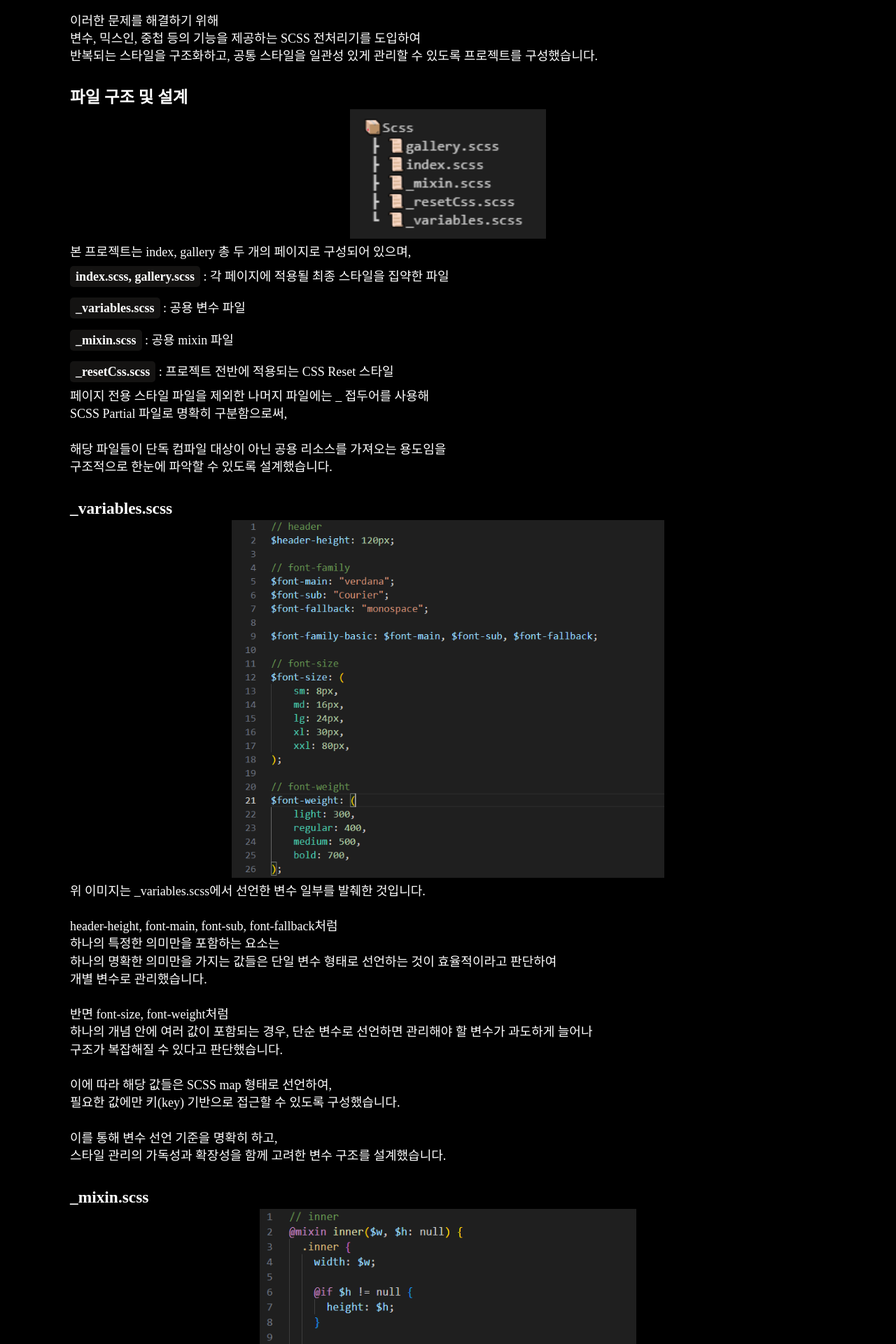
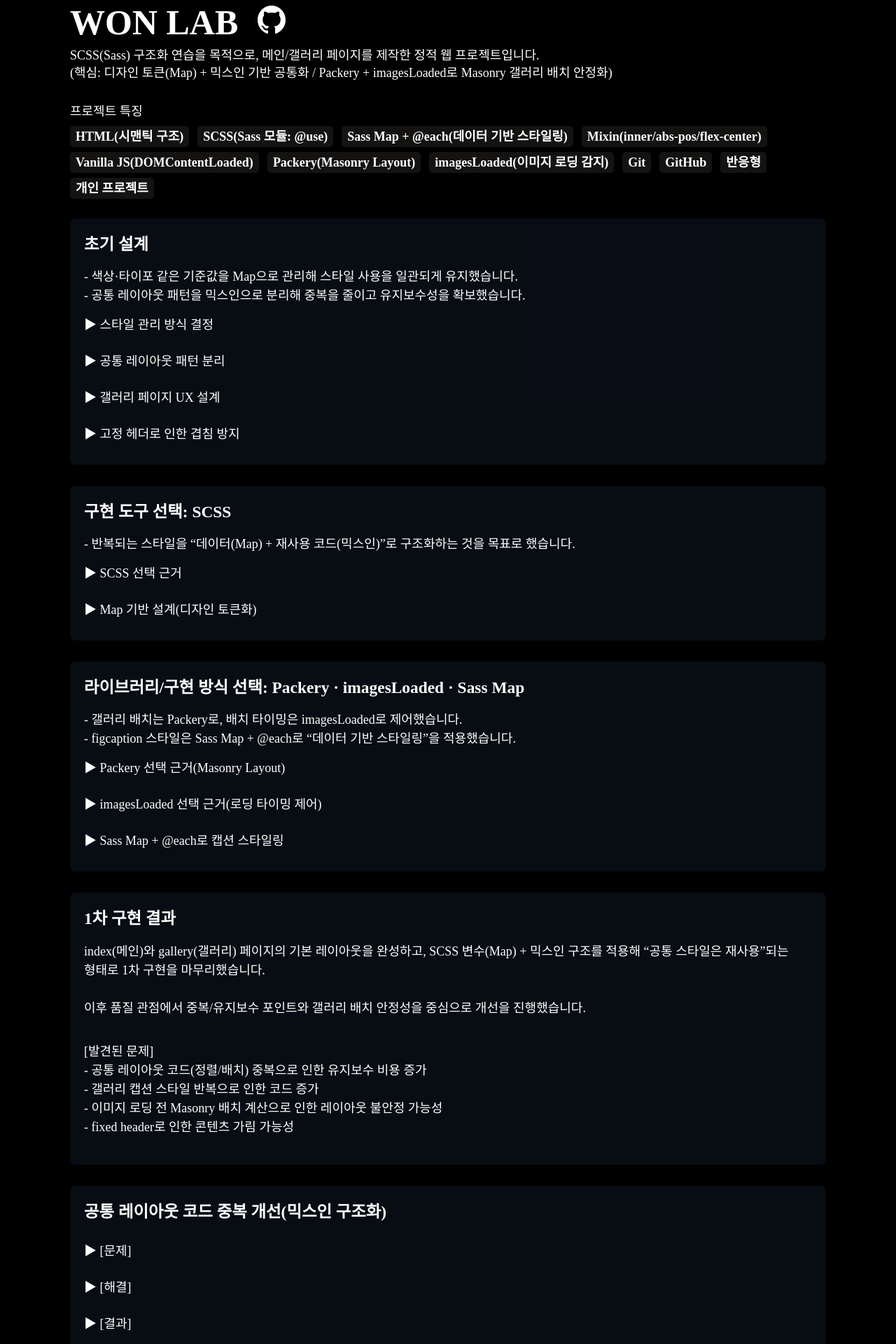
Before and after one commit to teakyungg/Frontend-Portfolio, a Next.js app: page /Project/WonLab in a window 1280 px wide. Shown: the part 700-2620 px from the top of the page at 70% size. Built offline with nearby package versions, Linux system fonts and the light colour scheme; a web font is replaced by a local one.

Commit message:
refactor/WonLab Full refactoring, added reactivity

```diff
--- a/src/app/Project/(Page)/WonLab/page.tsx
+++ b/src/app/Project/(Page)/WonLab/page.tsx
@@ -1,143 +1,270 @@
-import { Highlight } from "@/component/Highlight/Highlight";
 import style from "../page.module.css";
-import Image from "next/image";
+import { ProjectPreviewCard } from "../../Component/ProjectPreviewCard/ProjectPreviewCard";
+import { ProjectCard } from "../../Component/ProjectCard/ProjectCard";
+import { ProjectSkill } from "../../Component/ProjectSkill/ProjectSkill";
+import { ProjectDescCard } from "../../Component/ProjectDesc/ProjectDescCard";
 
 export default function WonLab() {
-  const skillData = ["SCSS", "Git", "GitHub", "개인 프로젝트"];
-  const skillItem = skillData.map((skill) => (
-    <li key={skill}>
-      <Highlight>{skill}</Highlight>
-    </li>
-  ));
+  // 제작 기술
+  const skillData = [
+    "HTML(시맨틱 구조)",
+    "SCSS(Sass 모듈: @use)",
+    "Sass Map + @each(데이터 기반 스타일링)",
+    "Mixin(inner/abs-pos/flex-center)",
+    "Vanilla JS(DOMContentLoaded)",
+    "Packery(Masonry Layout)",
+    "imagesLoaded(이미지 로딩 감지)",
+    "Git",
+    "GitHub",
+    "반응형",
+    "개인 프로젝트",
+  ];
 
-  const fileStrData = [
-    { title: "index.scss, gallery.scss", text: "각 페이지에 적용될 최종 스타일을 집약한 파일" },
-    { title: "_variables.scss", text: "공용 변수 파일" },
-    { title: "_mixin.scss", text: "공용 mixin 파일" },
-    { title: "_resetCss.scss", text: "프로젝트 전반에 적용되는 CSS Reset 스타일" },
+  // 초기 설계
+  const basicDesignData = [
+    {
+      title: `스타일 관리 방식 결정`,
+      content: `페이지가 커질수록 색상/폰트/크기 같은 “디자인 기준값”이 흩어지면 유지보수가 어려워진다고 판단했습니다. 그래서 색상·폰트 크기·굵기 등을 SCSS 변수/Map으로 먼저 정의하고, 필요한 곳에서 map-get으로 꺼내 쓰는 방식으로 설계했습니다.`,
+    },
+    {
+      title: `공통 레이아웃 패턴 분리`,
+      content: `header/footer/recent-news처럼 “가운데 정렬(inner)”이나 “absolute 배치”, “flex 정렬”이 반복되는 구조였습니다. 반복 코드를 그대로 복사하지 않기 위해 inner/abs-pos/flex-center 믹스인을 먼저 만들고, 각 섹션에서는 믹스인을 호출하는 방식으로 구현 방향을 잡았습니다.`,
+    },
+    {
+      title: `갤러리 페이지 UX 설계`,
+      content: `갤러리는 이미지 크기가 제각각인 구조라 단순 grid만으로는 원하는 배치(벽돌형 배치)를 만들기 어렵다고 판단했습니다. 따라서 Masonry Layout 라이브러리(Packery)를 사용하되, “이미지가 다 로드된 뒤에” 배치를 계산해야 화면이 안정적이라고 보고 로딩 타이밍 제어까지 포함해 설계했습니다.`,
+    },
+    {
+      title: `고정 헤더로 인한 겹침 방지`,
+      content: `header를 fixed로 두면 콘텐츠가 헤더 아래로 숨을 수 있기 때문에, header 높이를 변수로 관리하고(예: header-height), hero/gallery 영역에 padding-top으로 동일한 값을 적용하는 구조로 설계했습니다.`,
+    },
   ];
-  const fileStrItem = fileStrData.map((value) => (
-    <li style={{ padding: "10px 0" }} key={value.title}>
-      <Highlight>{value.title}</Highlight> : {value.text}
-    </li>
-  ));
+
+  // 구현 도구 선택
+  const toolData = [
+    {
+      title: `SCSS 선택 근거`,
+      content: `스타일이 “섹션 단위로 반복”되는 프로젝트에서는 중복을 줄이는 구조가 중요하다고 판단했습니다. SCSS를 사용해 변수(Map)로 디자인 기준값을 관리하고, 믹스인으로 공통 레이아웃 패턴을 재사용해 유지보수 비용을 줄이는 것을 목표로 했습니다.`,
+    },
+    {
+      title: `Map 기반 설계(디자인 토큰화)`,
+      content: `font-size/font-weight/color를 Map으로 묶어두면, 값이 바뀌어도 한 곳에서 관리할 수 있습니다. 또한 ‘정해진 키(sm/md/lg 등)’로만 값을 꺼내 쓰게 되어 스타일 사용이 일관되게 유지된다고 판단했습니다.`,
+    },
+  ];
+
+  // 라이브러리/구현 방식 선택
+  const libraryChoiceData = [
+    {
+      title: `Packery 선택 근거(Masonry Layout)`,
+      content: `갤러리 이미지는 크기가 제각각이기 때문에, 단순 정렬만으로는 Pinterest 같은 벽돌형 배치가 어렵습니다. Packery는 요소 크기에 맞춰 자동으로 배치해주기 때문에, 원하는 갤러리 레이아웃을 빠르게 구현할 수 있다고 판단했습니다.`,
+    },
+    {
+      title: `imagesLoaded 선택 근거(로딩 타이밍 제어)`,
+      content: `이미지 로딩 전에 레이아웃을 계산하면 실제 이미지 크기 반영이 늦어 배치가 틀어질 수 있습니다. 그래서 imagesLoaded로 “모든 이미지 로딩 완료” 시점을 잡고, 그 이후에 Packery를 실행하도록 구성했습니다.`,
+    },
+    {
+      title: `Sass Map + @each로 캡션 스타일링`,
+      content: `갤러리의 figcaption은 위치/색/폰트가 각각 달라 같은 코드를 반복하기 쉬운 구조였습니다. 그래서 캡션별 옵션을 Map에 모아두고 @each로 순회하며 스타일을 생성하는 방식으로 중복을 줄였습니다.`,
+    },
+  ];
+
+  // 이슈 1) 공통 레이아웃 코드 중복(Inner/정렬/배치)
+  const layoutDupIssueData = [
+    {
+      title: `[문제]`,
+      content: `header/footer/섹션마다 “가운데 정렬 컨테이너”, “absolute 배치”, “flex 정렬” 코드가 반복되는 구간을 발견하였습니다.`,
+    },
+    {
+      title: `[해결]`,
+      content: `반복되는 레이아웃 패턴을 재사용하기 위해 inner/abs-pos/flex-center 믹스인을 정의하고,공통 코드를 함수처럼 호출하는 구조로 변경했습니다.
+
+            특히 abs-pos 믹스인은 (top/right/bottom/left) 값을 Map으로 받아 @each로 처리함으로써, 필요한 방향 값만 전달해도 유연하게 위치를 지정할 수 있도록 설계했습니다.`,
+    },
+
+    {
+      title: `[결과]`,
+      content: `레이아웃 관련 코드가 한 곳에 모이면서 중복이 줄었고, 컨테이너 폭/정렬 방식이 바뀌어도 믹스인만 수정하면 전체가 일관되게 반영되도록 개선되었습니다.`,
+    },
+  ];
+
+  // 이슈 2) 갤러리 캡션 스타일 반복
+  const captionDupIssueData = [
+    {
+      title: `[문제]`,
+      content: `figcaption마다 위치/색/폰트 크기가 달라 개별 클래스를 하나씩 작성하다 보면 유사 코드가 계속 늘어나면서 유지보수에 어려움이 있었습니다.`,
+    },
+    {
+      title: `[해결]`,
+      content: `캡션별 스타일을 “Map 데이터”로 정의한 뒤, @each로 순회하면서 클래스(.merry-christmas, .frozen 등)를 자동 생성하도록 구성했습니다. 위치(pos)와 기타 옵션(option)을 분리해, 필요한 값만 적용되도록 조건문(@if)도 함께 사용했습니다.`,
+    },
+    {
+      title: `[결과]`,
+      content: `캡션이 추가/변경되더라도 Map 데이터만 수정하면 되어 수정 범위가 줄었고, 스타일 규칙이 데이터 형태로 정리되면서 구조 파악이 쉬워졌습니다.`,
+    },
+  ];
+
+  // 이슈 3) 이미지 로딩 전 Masonry 배치 계산으로 인한 레이아웃 불안정
+  const masonryTimingIssueData = [
+    {
+      title: `[문제]`,
+      content: `이미지 크기가 로딩 전에는 확정되지 않기 때문에, 로딩 전에 Packery 레이아웃을 계산하면 배치가 어긋나거나 화면이 흔들리는 문제가 발생했습니다.`,
+    },
+    {
+      title: `[해결]`,
+      content: `DOMContentLoaded 이후 imagesLoaded로 “갤러리 내 이미지 로딩 완료”를 먼저 확인한 뒤, 그 시점에 Packery를 실행하도록 순서를 고정했습니다.
+
+              즉, “로딩 완료 → 레이아웃 계산” 흐름으로 레이아웃 안정성을 확보했습니다.`,
+    },
+    {
+      title: `[결과]`,
+      content: `갤러리 진입 시 배치가 더 안정적으로 유지되었고, 이미지 로딩 과정에서 발생할 수 있는 레이아웃 흔들림(시각적 불안정)이 줄었습니다.`,
+    },
+  ];
+
+  // 이슈 4) fixed header로 인한 콘텐츠 가림
+  const fixedHeaderIssueData = [
+    {
+      title: `[문제]`,
+      content: `header를 fixed로 배치하면, 페이지 상단 콘텐츠가 헤더 아래로 숨는 현상이 발생할 수 있었습니다.`,
+    },
+    {
+      title: `[해결]`,
+      content: `header 높이를 변수로 관리하고(header-height), hero-image와 gallery 영역에 동일한 값의 padding-top을 적용해 콘텐츠가 가려지지 않도록 처리했습니다.`,
+    },
+    {
+      title: `[결과]`,
+      content: `헤더 고정 UI를 유지하면서도 콘텐츠가 겹치지 않도록 레이아웃이 안정화되었습니다.`,
+    },
+  ];
 
   return (
     <div className={style.project}>
-      {/* 대표이미지 */}
-      <a
-        className={style.heroImg}
-        style={{ backgroundImage: "url(/WonLab.png)" }}
-        href="https://teakyungg.github.io/web-1-03-scss/"
-        target="_blank"
-      >
-        <div className={style.btnLinkBg}>
-          <span className={style.btnLink}>바로가기</span>
-        </div>
-      </a>
+      {/* 메인 이미지, 바로가기 링크 */}
+      <ProjectPreviewCard bgURL="/wonlab.png" projectLink="https://teakyungg.github.io/WonLab/" />
 
-      {/* 내용 */}
       <div className={style.projectDesc}>
-        <div className={style.projectHeader}>
-          <div className={style.mainTitle}>WonLab</div>
-          <a href="https://github.com/teakyungg/WonLab" title="GitHub 바로가기" target="_blank">
-            <Image src={"/github_logo_icon.svg"} width={40} height={40} alt="github_logo_icon" />
-          </a>
-        </div>
-        <div className={style.descContent} style={{ position: "relative", bottom: "20px" }}>
-          {`WonLab 프로젝트는 규모는 크지 않지만, SCSS를 학습한 이후 이를 체계적으로 활용하는 데 중점을 두고 진행한 프로젝트입니다.`}
-        </div>
+        {/* 프로젝트 제목, 깃허브 링크 */}
+        <ProjectCard
+          title="WON LAB"
+          gitHubLink="https://github.com/teakyungg/web-1-03-scss"
+          projectDesc={`SCSS(Sass) 구조화 연습을 목적으로, 메인/갤러리 페이지를 제작한 정적 웹 프로젝트입니다.
+                        (핵심: 디자인 토큰(Map) + 믹스인 기반 공통화 / Packery + imagesLoaded로 Masonry 갤러리 배치 안정화)`}
+        />
 
-        <div className={style.skill}>
-          <span>프로젝트 특징 :</span>
-          <ul className={style.skillList}>{skillItem}</ul>
-        </div>
+        {/* 프로젝트 스킬 */}
+        <ProjectSkill skillData={skillData} />
 
-        <div className={style.desc}>
-          <div className={style.descTitle}>SCSS를 쓰는 이유</div>
+        <ProjectDescCard>
+          <div className={style.descTitle}>초기 설계</div>
           <div className={style.descContent}>
-            {`CSS를 작성하다 보면 동일한 코드가 반복되거나,
-                      일부 수치만 변경된 유사한 스타일을 여러 번 작성해야 하는 경우가 많습니다.
+            <p>- 색상·타이포 같은 기준값을 Map으로 관리해 스타일 사용을 일관되게 유지했습니다.</p>
+            <p>- 공통 레이아웃 패턴을 믹스인으로 분리해 중복을 줄이고 유지보수성을 확보했습니다.</p>
+          </div>
 
-                      또한 팀이나 개인에서 공통으로 사용하는 색상이나 수치 값을 매번 기억하거나 직접 찾아 적용해야 하는 점에서
-                      기존 CSS 방식은 유지보수와 확장성 측면에서 한계가 있다고 느꼈습니다.
+          {basicDesignData.map((value, index) => (
+            <details key={`basicDesignData ${index}`}>
+              <summary>{value.title}</summary>
+              <p>{value.content}</p>
+            </details>
+          ))}
+        </ProjectDescCard>
 
-                      이러한 문제를 해결하기 위해
-                      변수, 믹스인, 중첩 등의 기능을 제공하는 SCSS 전처리기를 도입하여
-                      반복되는 스타일을 구조화하고, 공통 스타일을 일관성 있게 관리할 수 있도록 프로젝트를 구성했습니다.`}
+        <ProjectDescCard>
+          <div className={style.descTitle}>구현 도구 선택: SCSS</div>
+          <div>
+            <p>- 반복되는 스타일을 “데이터(Map) + 재사용 코드(믹스인)”로 구조화하는 것을 목표로 했습니다.</p>
           </div>
-        </div>
 
-        <div className={style.desc}>
-          <div className={style.descTitle}>파일 구조 및 설계</div>
-          <Image src={"/wonlab/filestr.png"} width={228} height={185} alt="wonlab filestr" />
-          <div className={style.descContent}>{`본 프로젝트는 index, gallery 총 두 개의 페이지로 구성되어 있으며,`}</div>
+          {toolData.map((value, index) => (
+            <details key={`toolData ${index}`}>
+              <summary>{value.title}</summary>
+              <p>{value.content}</p>
+            </details>
+          ))}
+        </ProjectDescCard>
 
-          <ul>{fileStrItem}</ul>
+        <ProjectDescCard>
+          <div className={style.descTitle}>라이브러리/구현 방식 선택: Packery · imagesLoaded · Sass Map</div>
+          <div>
+            <p>- 갤러리 배치는 Packery로, 배치 타이밍은 imagesLoaded로 제어했습니다.</p>
+            <p>- figcaption 스타일은 Sass Map + @each로 “데이터 기반 스타일링”을 적용했습니다.</p>
+          </div>
 
-          <div className={style.descContent}>
-            {`페이지 전용 스타일 파일을 제외한 나머지 파일에는 _ 접두어를 사용해
-                      SCSS Partial 파일로 명확히 구분함으로써,
+          {libraryChoiceData.map((value, index) => (
+            <details key={`libraryChoiceData ${index}`}>
+              <summary>{value.title}</summary>
+              <p>{value.content}</p>
+            </details>
+          ))}
+        </ProjectDescCard>
 
-                      해당 파일들이 단독 컴파일 대상이 아닌 공용 리소스를 가져오는 용도임을
-                      구조적으로 한눈에 파악할 수 있도록 설계했습니다.`}
+        <ProjectDescCard>
+          <div className={style.descTitle}>1차 구현 결과</div>
+          <p>{`index(메인)와 gallery(갤러리) 페이지의 기본 레이아웃을 완성하고, SCSS 변수(Map) + 믹스인 구조를 적용해 “공통 스타일은 재사용”되는 형태로 1차 구현을 마무리했습니다.
+
+              이후 품질 관점에서 중복/유지보수 포인트와 갤러리 배치 안정성을 중심으로 개선을 진행했습니다.`}</p>
+
+          <div style={{ padding: "20px 0" }}>
+            <p>[발견된 문제]</p>
+            <ul>
+              <li>- 공통 레이아웃 코드(정렬/배치) 중복으로 인한 유지보수 비용 증가</li>
+              <li>- 갤러리 캡션 스타일 반복으로 인한 코드 증가</li>
+              <li>- 이미지 로딩 전 Masonry 배치 계산으로 인한 레이아웃 불안정 가능성</li>
+              <li>- fixed header로 인한 콘텐츠 가림 가능성</li>
+            </ul>
           </div>
-        </div>
+        </ProjectDescCard>
 
-        <div className={style.desc}>
-          <div className={style.descTitle}>_variables.scss</div>
-          <Image src={"/wonlab/variables.png"} width={656} height={511} alt="wonlab variables" />
-          <div className={style.descContent}>
-            {`위 이미지는 _variables.scss에서 선언한 변수 일부를 발췌한 것입니다.
+        <ProjectDescCard>
+          <div className={style.descTitle} style={{ paddingBottom: "10px" }}>
+            공통 레이아웃 코드 중복 개선(믹스인 구조화)
+          </div>
+          {layoutDupIssueData.map((value, index) => (
+            <details key={`layoutDupIssueData ${index}`}>
+              <summary>{value.title}</summary>
+              <p>{value.content}</p>
+            </details>
+          ))}
+        </ProjectDescCard>
 
-                          header-height, font-main, font-sub, font-fallback처럼
-                          하나의 특정한 의미만을 포함하는 요소는
-                          하나의 명확한 의미만을 가지는 값들은 단일 변수 형태로 선언하는 것이 효율적이라고 판단하여
-                          개별 변수로 관리했습니다.
+        <ProjectDescCard>
+          <div className={style.descTitle}>갤러리 캡션 스타일 반복 개선(Sass Map + @each)</div>
+          {captionDupIssueData.map((value, index) => (
+            <details key={`captionDupIssueData ${index}`}>
+              <summary>{value.title}</summary>
+              <p>{value.content}</p>
+            </details>
+          ))}
+        </ProjectDescCard>
 
-                          반면 font-size, font-weight처럼
-                          하나의 개념 안에 여러 값이 포함되는 경우, 단순 변수로 선언하면 관리해야 할 변수가 과도하게 늘어나
-                          구조가 복잡해질 수 있다고 판단했습니다.
+        <ProjectDescCard>
+          <div className={style.descTitle}>이미지 로딩 타이밍 제어로 Masonry 배치 안정화</div>
+          {masonryTimingIssueData.map((value, index) => (
+            <details key={`masonryTimingIssueData ${index}`}>
+              <summary>{value.title}</summary>
+              <p>{value.content}</p>
+            </details>
+          ))}
+        </ProjectDescCard>
 
-                          이에 따라 해당 값들은 SCSS map 형태로 선언하여,
-                          필요한 값에만 키(key) 기반으로 접근할 수 있도록 구성했습니다.
+        <ProjectDescCard>
+          <div className={style.descTitle}>fixed header로 인한 콘텐츠 가림 방지</div>
+          {fixedHeaderIssueData.map((value, index) => (
+            <details key={`fixedHeaderIssueData ${index}`}>
+              <summary>{value.title}</summary>
+              <p>{value.content}</p>
+            </details>
+          ))}
+        </ProjectDescCard>
 
-                          이를 통해 변수 선언 기준을 명확히 하고,
-                          스타일 관리의 가독성과 확장성을 함께 고려한 변수 구조를 설계했습니다.
-                        `}
+        <ProjectDescCard>
+          <div className={style.descTitle}>2차 구현 결과</div>
+          <div>
+            {`SCSS를 “변수(Map) + 믹스인” 구조로 정리해 공통 스타일 중복을 줄였고, 갤러리 캡션 스타일은 데이터 기반(@each)으로 관리해 확장·수정 비용을 낮췄습니다.
+
+              또한 imagesLoaded 이후 Packery를 실행하도록 흐름을 고정해 갤러리 배치 안정성을 확보했으며, fixed header 환경에서도 콘텐츠가 가려지지 않도록 레이아웃을 보완해 웹 페이지를 안정적으로 완성했습니다.`}
           </div>
-        </div>
-
-        <div className={style.desc}>
-          <div className={style.descTitle}>_mixin.scss</div>
-          <Image src={"/wonlab/mixin.png"} width={656} height={511} alt="wonlab mixin" />
-          <div className={style.descContent}>
-            {`위 이미지는 _mixin.scss에서 선언한 변수 일부를 발췌한 것입니다.
-                          mixin을 설계할 때는 다음 세 가지 기준을 중심으로 구성했습니다.
-
-                          1. 스타일이 반복적으로 사용되는 요소인가
-                          2. 순수 CSS 문법으로 작성했을 때보다 사용성과 가독성이 향상되는가
-                          3. 다양한 상황에 대응할 수 있는 확장성이 있는가
-
-                          이 기준을 바탕으로 공용 믹스인을 정의했습니다.
-
-
-                          예시로 @mixin inner는
-                          HTML 문서에서 하나의 영역을 설명하는 섹션에 주로 사용되며,
-                          콘텐츠의 중앙 정렬이 필수적으로 요구되는 패턴이 반복된다고 판단하여
-                          믹스인 형태로 설계했습니다.
-
-                          또한 inner 영역에서 높이를 지정하는 경우와 그렇지 않은 경우를 모두 고려하여
-                          매개변수를 $h: null 형태로 구성했습니다.
-                          높이 값이 전달되면 해당 값을 적용하고,
-                          전달되지 않을 경우에는 기본적으로 auto가 적용되도록 처리했습니다.
-
-                          마지막으로 inner 영역 내부에는
-                          자식 요소들의 정렬이나 강조 등 추가 스타일이 필요한 경우가 많아,
-                          @content를 활용해 필요한 코드를 유연하게 확장할 수 있도록 설계했습니다.
-                          `}
-          </div>
-        </div>
+        </ProjectDescCard>
       </div>
     </div>
   );
```
